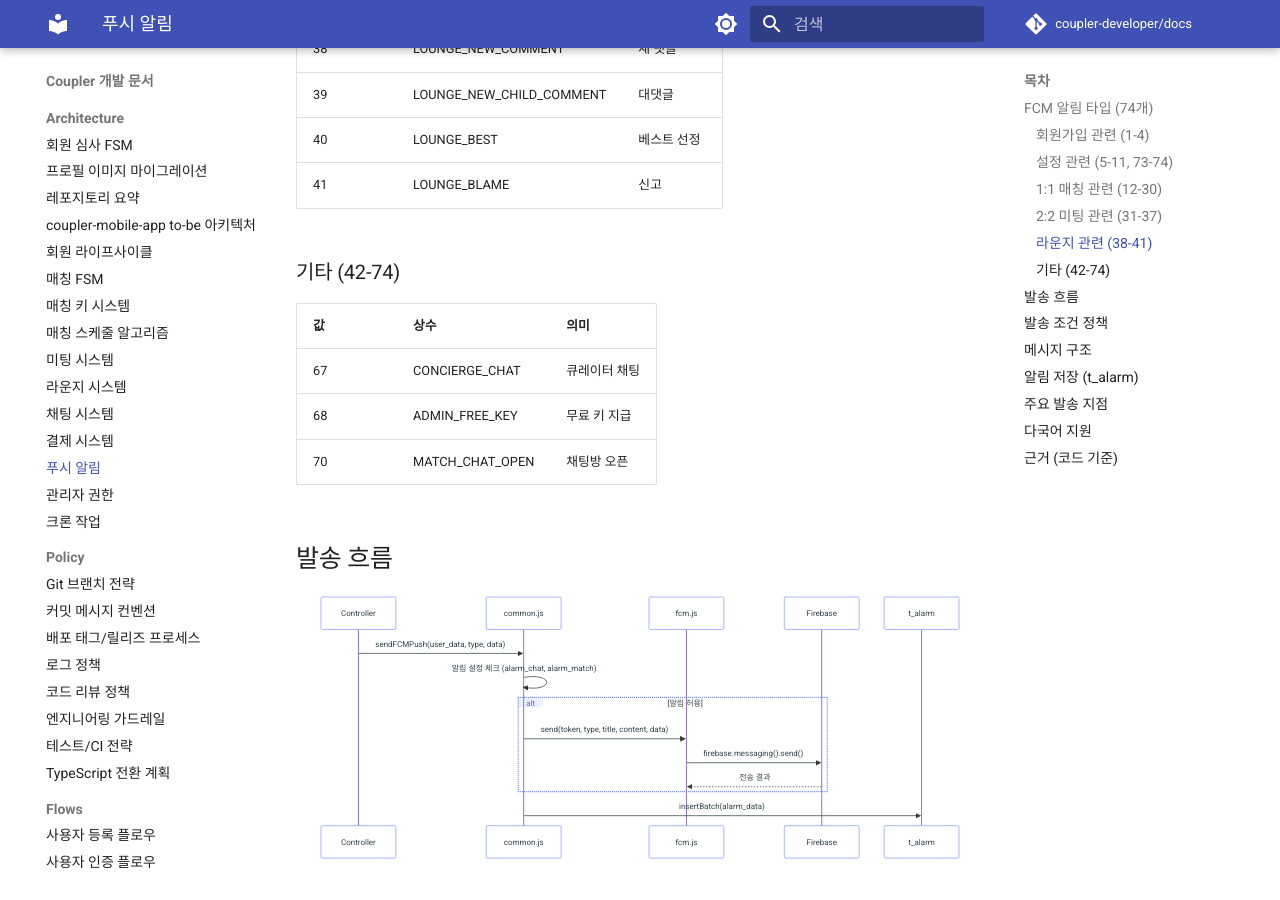
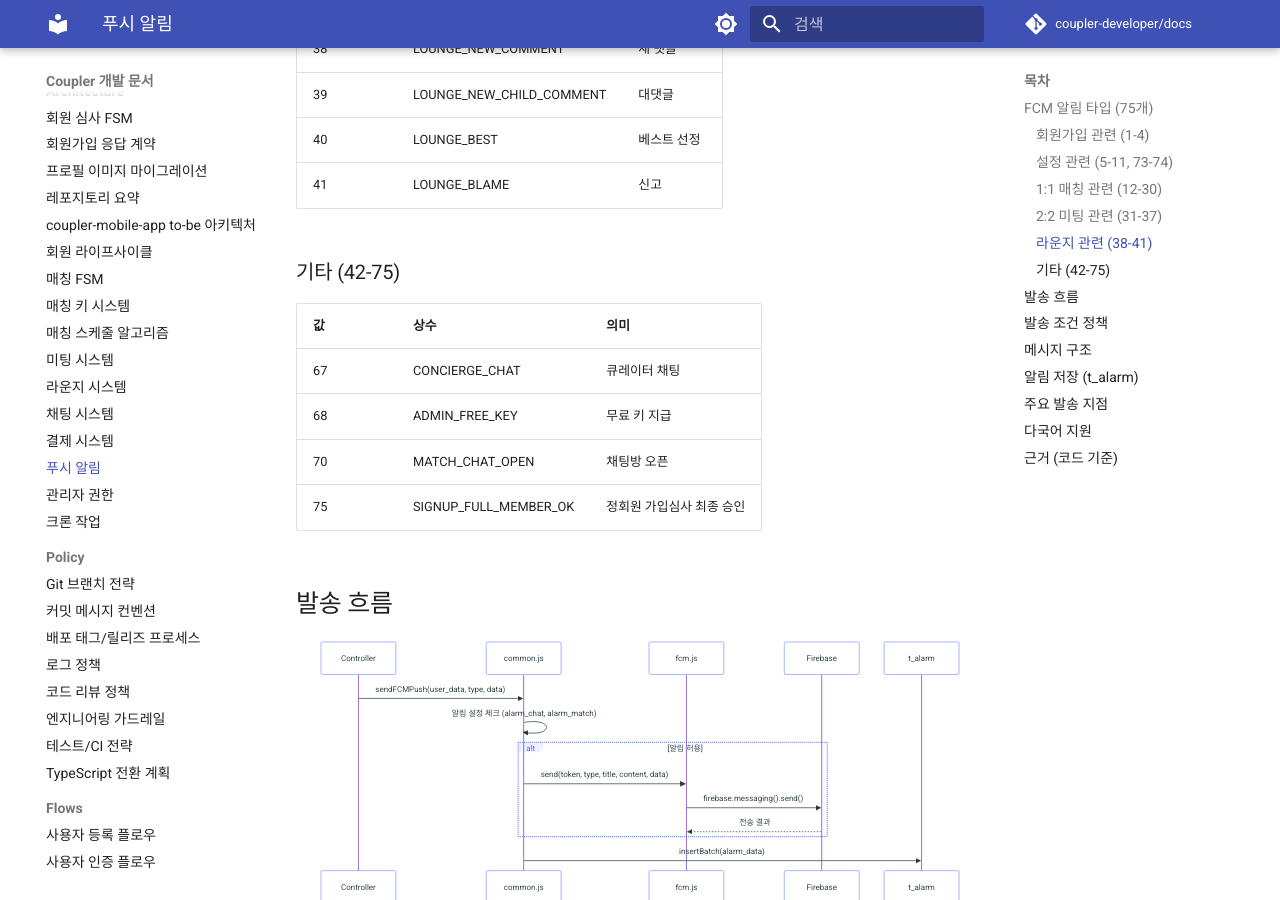
Before and after one commit to coupler-developer/docs, an MkDocs documentation site: the page built from content/architecture/push-notification.md, in a window 1280 px wide and 900 px high, scrolled down 2195 px. Built offline with MkDocs 1.6.1 and Material for MkDocs 9.7.7, drawn with Linux system fonts in a browser that asks for light colours; comment, search, counter and statistics services are not loaded; some of the changed text lies outside the part shown.

Commit message:
docs: push notification type 범위 수정 & signup 응답계약 추가

```diff
--- a/content/architecture/push-notification.md
+++ b/content/architecture/push-notification.md
@@ -2,7 +2,7 @@
 
 Firebase Cloud Messaging 기반 푸시알림 아키텍처를 정리한 문서이다.
 
-## FCM 알림 타입 (74개)
+## FCM 알림 타입 (75개)
 
 ### 회원가입 관련 (1-4)
 
@@ -61,13 +61,14 @@ Firebase Cloud Messaging 기반 푸시알림 아키텍처를 정리한 문서이
 | 40 | LOUNGE_BEST | 베스트 선정 |
 | 41 | LOUNGE_BLAME | 신고 |
 
-### 기타 (42-74)
+### 기타 (42-75)
 
 | 값 | 상수 | 의미 |
 |----|------|------|
 | 67 | CONCIERGE_CHAT | 큐레이터 채팅 |
 | 68 | ADMIN_FREE_KEY | 무료 키 지급 |
 | 70 | MATCH_CHAT_OPEN | 채팅방 오픈 |
+| 75 | SIGNUP_FULL_MEMBER_OK | 정회원 가입심사 최종 승인 |
 
 ## 발송 흐름
 
@@ -127,7 +128,7 @@ sequenceDiagram
 | 필드 | 타입 | 설명 |
 |------|------|------|
 | member | INT | 수신자 ID |
-| type | INT | FCM_TYPE (1-74) |
+| type | INT | FCM_TYPE (1-75) |
 | content | VARCHAR | 알림 메시지 |
 | target | INT | 관련 ID (매칭/미팅/라운지) |
 | create_date | DATETIME | 발송 시간 |
--- a/mkdocs.yml
+++ b/mkdocs.yml
@@ -56,6 +56,7 @@ nav:
   - Getting Started: README.md
   - Architecture:
       - 회원 심사 FSM: architecture/member-review-fsm.md
+      - 회원가입 응답 계약: architecture/signup-response-contract.md
       - 프로필 이미지 마이그레이션: architecture/member-review-image-migration-plan.md
       - 레포지토리 요약: architecture/repo-overview.md
       - coupler-mobile-app to-be 아키텍처: architecture/mobile-app-to-be.md
--- a/package.json
+++ b/package.json
@@ -6,6 +6,6 @@
   },
   "scripts": {
     "lint:md": "markdownlint-cli2 --config .markdownlint.json \"AGENTS.md\" \"content/**/*.md\"",
-    "lint:md:review": "markdownlint-cli2 --config .markdownlint.json \"content/architecture/member-review-fsm.md\" \"content/architecture/member-review-image-migration-plan.md\" \"content/flows/coupler-mobile-app/user-authentication-flow.md\" \"content/flows/cross-project/user-registration-flow.md\""
+    "lint:md:review": "markdownlint-cli2 --config .markdownlint.json \"content/architecture/member-review-fsm.md\" \"content/architecture/signup-response-contract.md\" \"content/architecture/member-review-image-migration-plan.md\" \"content/flows/coupler-mobile-app/user-authentication-flow.md\" \"content/flows/cross-project/user-registration-flow.md\""
   }
 }
```
Also changed, not shown: content/AGENTS.md (+1 -0 lines), content/architecture/signup-response-contract.md (added, +80 -0 lines).
